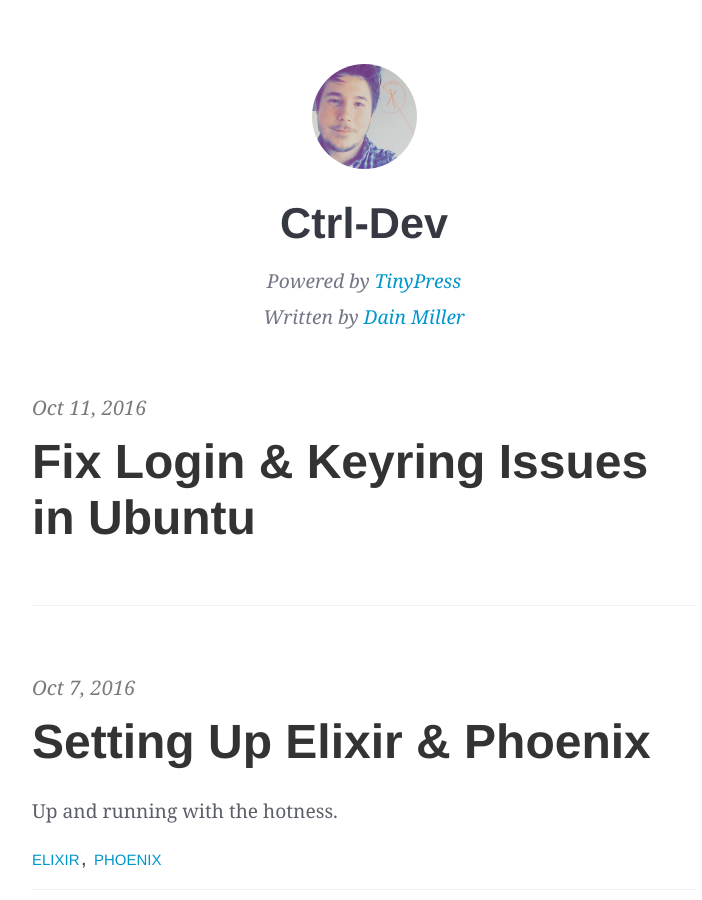
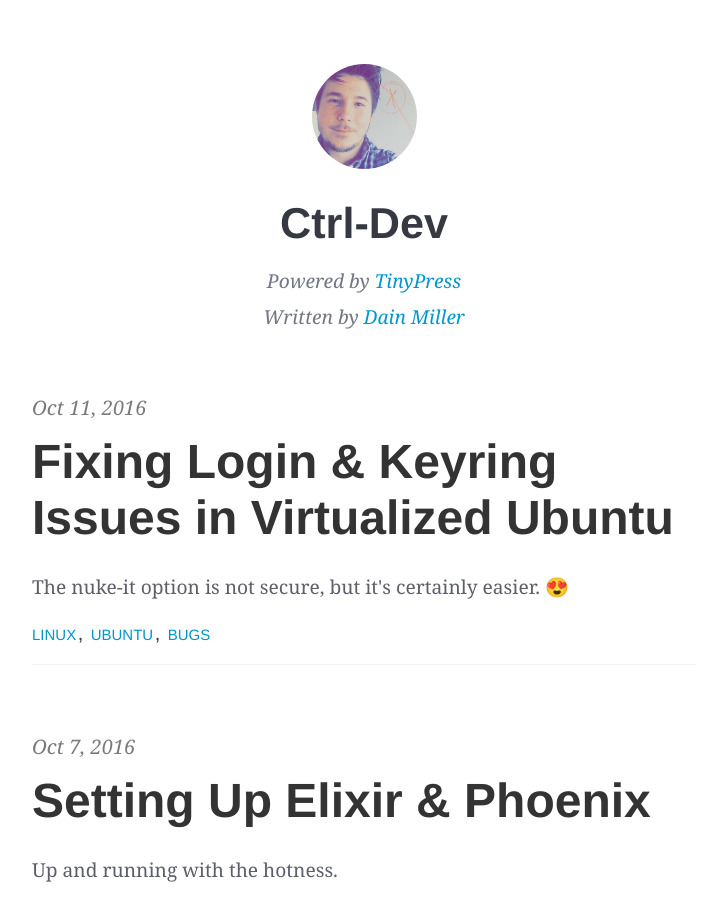
Before and after one commit to mraiur/dainmiller.github.io, a Jekyll site: the page built from index.html, in a window 1280 px wide and 900 px high. Shown: the whole window, without its empty margins (276-978 px from the left). Built offline with Jekyll 4.4.1, drawn with Linux system fonts in a browser that asks for light colours; the list of posts is cut into pages by our own code.

Commit message:
Update 2016-10-11-fix-login-keyring-issues-in-ubuntu.markdown

```diff
--- a/_posts/2016-10-11-fix-login-keyring-issues-in-ubuntu.markdown
+++ b/_posts/2016-10-11-fix-login-keyring-issues-in-ubuntu.markdown
@@ -1,7 +1,10 @@
 ---
 published: true
-title: Fix Login & Keyring Issues in Ubuntu
+title: Fixing Login & Keyring Issues in Virtualized Ubuntu
 layout: post
+tags: [linux, ubuntu, bugs]
+categories: [linux]
+summary: The nuke-it option is not secure, but it's certainly easier. 😍
 ---
 I know this isn't an ideal fix, but my gosh this is an annoying issue.
 
```
